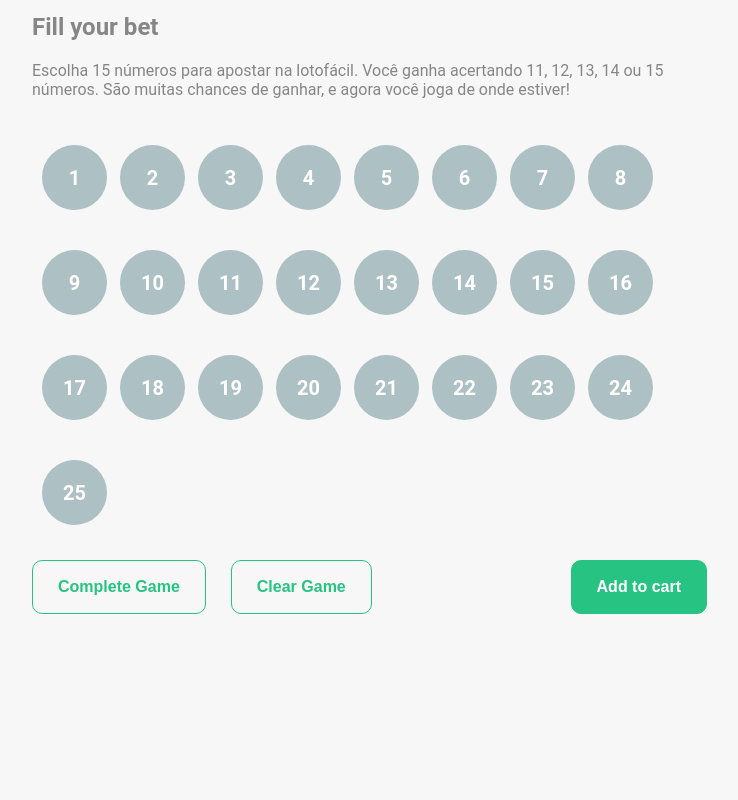
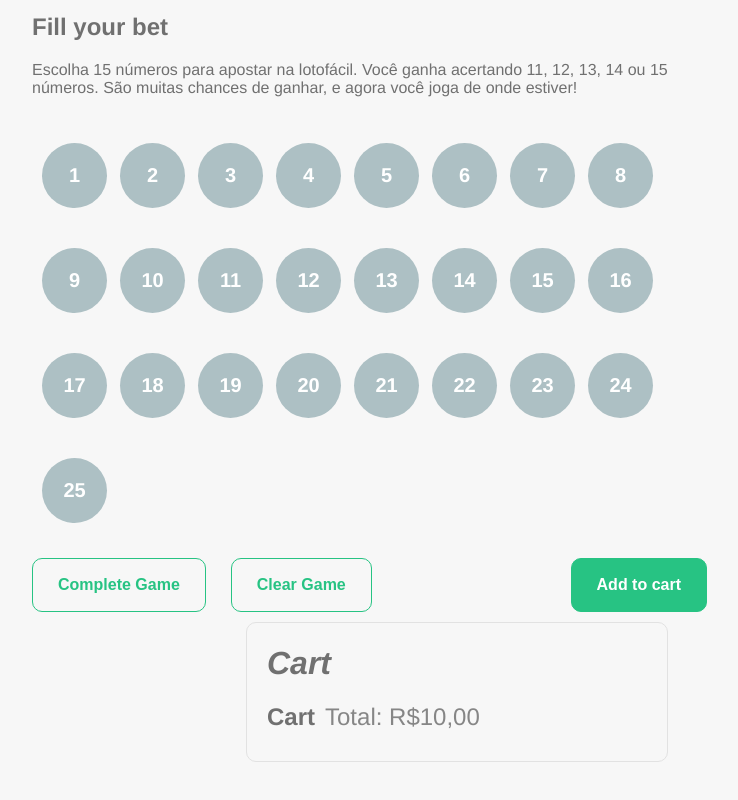
Before and after one commit to Wesleyss071299/ReactksProva, a React (Create React App) app: page / in a window 1280 px wide. Shown: the part 332-1132 px from the top of the page, without its empty margins (183-921 px from the left). Before the commit the page ends 1016 px from the top, so only its background shows below. Built offline with nearby package versions, Linux system fonts and the light colour scheme.

Commit message:
feat: cart styles

```diff
--- a/src/Pages/NewGame/index.tsx
+++ b/src/Pages/NewGame/index.tsx
@@ -1,5 +1,5 @@
 import React,  { MouseEvent, useEffect } from 'react';
-import {BetContainer, GameContainer, GameInfoContainer, GameActionsContainer} from './styles'
+import {BetContainer, GameContainer, GameInfoContainer, GameActionsContainer, CartContainer} from './styles'
 
 // Redux
 import { fetchGameData, setCurentGameData, setCleanBetNumbers, setGenerateBetNumbers } from '../../store/game-actions';
@@ -11,6 +11,7 @@ import ButtonsGameType from '../../components/ButtonsGameType';
 import { Types } from '../../interfaces/game-interfaces'
 import NumberButton from '../../components/NumberButton';
 import ActionButton from '../../components/ActionsButton';
+import Cart from '../../components/Cart';
 
 
 
@@ -54,6 +55,9 @@ const NewGame: React.FC = () => {
                     <ActionButton title="Add to cart" onClick={() => {}} color="#27C383"/>
                 </GameActionsContainer>
             </GameContainer>
+            <CartContainer>
+                <Cart/>
+            </CartContainer>
         </BetContainer>
     )
 }
--- a/src/Pages/NewGame/styles.ts
+++ b/src/Pages/NewGame/styles.ts
@@ -31,3 +31,9 @@ export const GameActionsContainer = styled.div`
 	flex-wrap: wrap;
 	margin-right: 50px;
 `;
+
+export const CartContainer = styled.div`
+	border: 1px solid #e2e2e2;
+	border-radius: 10px;
+	width: 420px;
+`;
--- /dev/null
+++ b/src/components/Cart/index.tsx
@@ -0,0 +1,18 @@
+import React from 'react'
+import { CartInfo, TotalCart, TotalCartNumber} from './styles';
+
+const Cart: React.FC = () => {
+    return(
+        <div>
+            <CartInfo>
+                <h1>Cart</h1>
+            </CartInfo>
+            <TotalCart>
+                Cart
+                <TotalCartNumber>Total: R$10,00</TotalCartNumber>
+            </TotalCart>
+        </div>
+    )
+}
+
+export default Cart;
--- /dev/null
+++ b/src/components/Cart/styles.ts
@@ -0,0 +1,28 @@
+import styled from 'styled-components';
+
+export const CartInfo = styled.div`
+	margin: 20px 20px;
+	width: 420px;
+    h1 {
+        font-size: 2em;
+        font-weight: 700;
+        font-style: italic;
+        color: #707070;
+        font-weight: bold;
+        font-style: italic;
+
+    }
+`;
+
+export const TotalCart = styled.h2`
+    display: flex;
+	margin-left: 20px;
+	margin-bottom: 30px;
+	color: #707070;
+`;
+
+export const TotalCartNumber = styled.span`
+    color: #868686;
+    margin-left: 10px;
+    font-weight: lighter;
+`;
--- a/src/components/Navbar/styles.ts
+++ b/src/components/Navbar/styles.ts
@@ -42,6 +42,7 @@ export const LogoContainer = styled.div`
 export const NavLink = styled.a`
     display: inline-flex;
 	text-decoration: none;
+    font-weight: bold;
 	margin: 0 35px;
 	color: #707070;
 
--- a/src/index.css
+++ b/src/index.css
@@ -17,8 +17,8 @@ button {
 body {
   background-color: #f7f7f7;
   margin: 0;
-	font-family: 'Roboto';
-  color: #868686;
+	font-family: 'Helvetica';
+  color: #707070;
 }
 
 .title {
```
